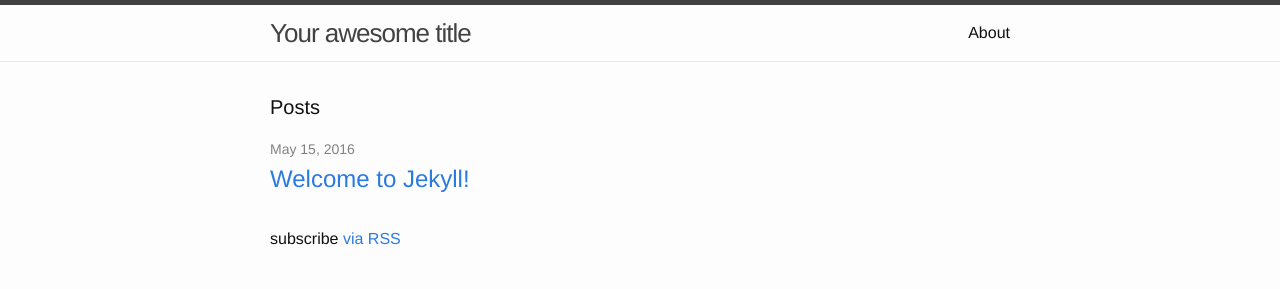
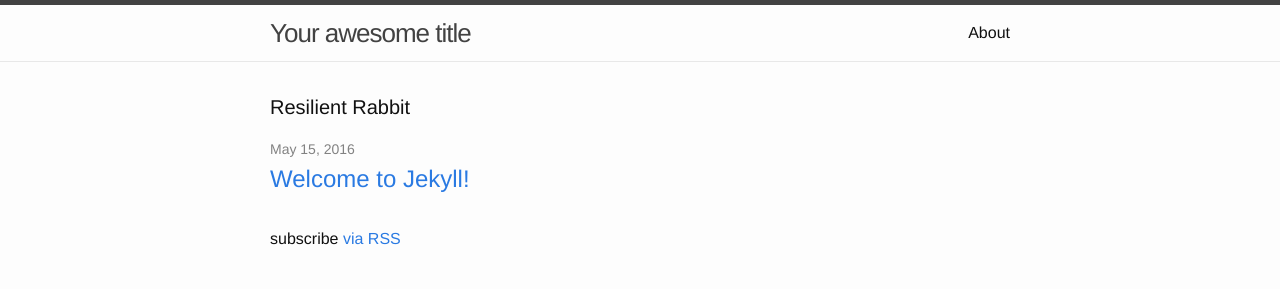
Before and after one commit to resilientrabbit/resilientrabbit.github.io, a Jekyll site: the page built from index.html, in a window 1280 px wide. Shown: the top 289 px of the page. Built offline with Jekyll 4.4.1, drawn with Linux system fonts in a browser that asks for light colours.

Commit message:
Save my work

```diff
--- a/index.html
+++ b/index.html
@@ -4,7 +4,7 @@
 
 <div class="home">
 
-  <h1 class="page-heading">Posts</h1>
+  <h1 class="page-heading">Resilient Rabbit</h1>
 
   <ul class="post-list">
     {% for post in site.posts %}
```
